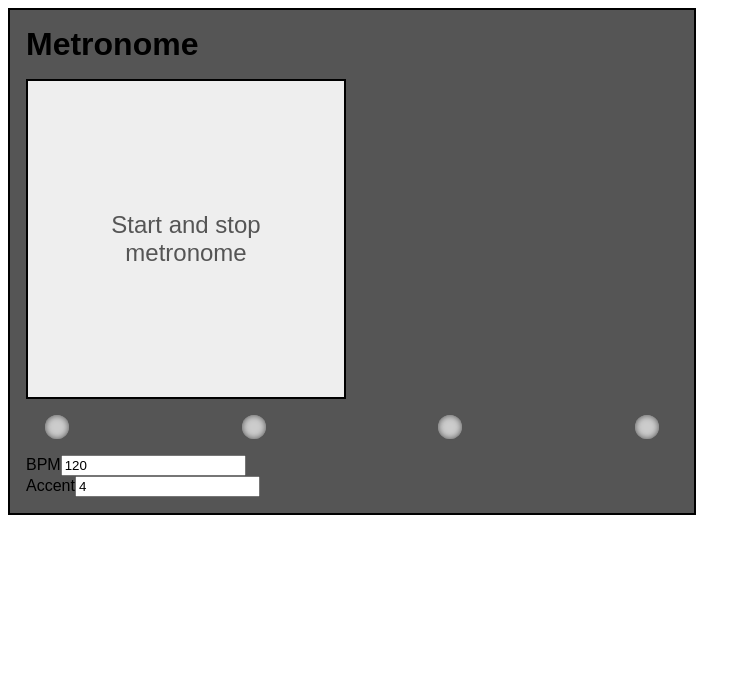
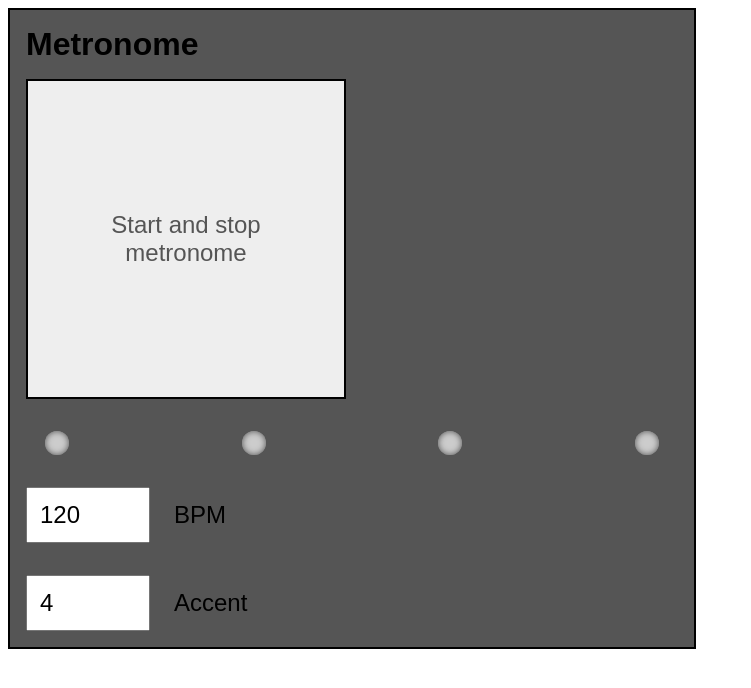
Before and after one commit to crosslandwa/metronome, a React app: page / in a window 1280 px wide. Shown: the top 688 px of the page, without its empty margins (0-751 px from the left). Built offline with nearby package versions, Linux system fonts and the light colour scheme; the HTML template or start-up script is replaced by a standard one.

Commit message:
Styling of BPM and Accent inputs

```diff
--- a/src/Accent.js
+++ b/src/Accent.js
@@ -14,11 +14,10 @@ const mapDispatchToProps = dispatch => ({
 })
 
 const Accent = ({ accent, edit, reset, uncommited, update }) => (
-  <div>
-    <label>
-      <span>Accent</span>
+  <div class="numeric-input__wrapper">
     <input
-        class={uncommited && 'input--uncommited'}
+      id="accent"
+      class={`numeric-input ${uncommited ? ' numeric-input--uncommited' : ''}`}
       type="number"
       value={accent}
       name="accent"
@@ -26,6 +25,8 @@ const Accent = ({ accent, edit, reset, uncommited, update }) => (
       onChange={edit}
       onBlur={reset}
     />
+    <label for="accent" class="numeric-input__label">
+      <span>Accent</span>
     </label>
   </div>
 )
--- a/src/BPM.js
+++ b/src/BPM.js
@@ -14,11 +14,10 @@ const mapDispatchToProps = dispatch => ({
 })
 
 const BPM = ({ bpm, edit, reset, uncommited, update }) => (
-  <div>
-    <label>
-      <span>BPM</span>
+  <div class="numeric-input__wrapper">
     <input
-        class={uncommited && 'input--uncommited'}
+      id="bpm"
+      class={`numeric-input ${uncommited ? ' numeric-input--uncommited' : ''}`}
       type="number"
       name="bpm"
       value={bpm}
@@ -26,6 +25,8 @@ const BPM = ({ bpm, edit, reset, uncommited, update }) => (
       onChange={edit}
       onBlur={reset}
     />
+    <label for="bpm" class="numeric-input__label">
+      <span>BPM</span>
     </label>
   </div>
 )
--- a/src/app.css
+++ b/src/app.css
@@ -11,13 +11,30 @@
   margin: 0 0 1rem 0;
 }
 
-.input--uncommited {
-  background-color: #DDD;
+.numeric-input__wrapper {
+  margin-top: 2em;
+}
+
+.numeric-input {
+  padding: 0.5em;
+  font-size: 1.5em;
+  width: 4em;
+  cursor: pointer;
+}
+
+.numeric-input__label {
+  font-size: 1.5em;
+  padding-left: 1em;
+  cursor: pointer;
+}
+
+.numeric-input--uncommited {
+  background-color: #FC0;
 }
 
 .counter {
   width: 100%;
-  padding: 1em;
+  padding: 2em 1em 0 1em;
   display: flex;
   justify-content: space-between;
   box-sizing: border-box;
```
Lines whose indentation alone changed are shown as unchanged.
